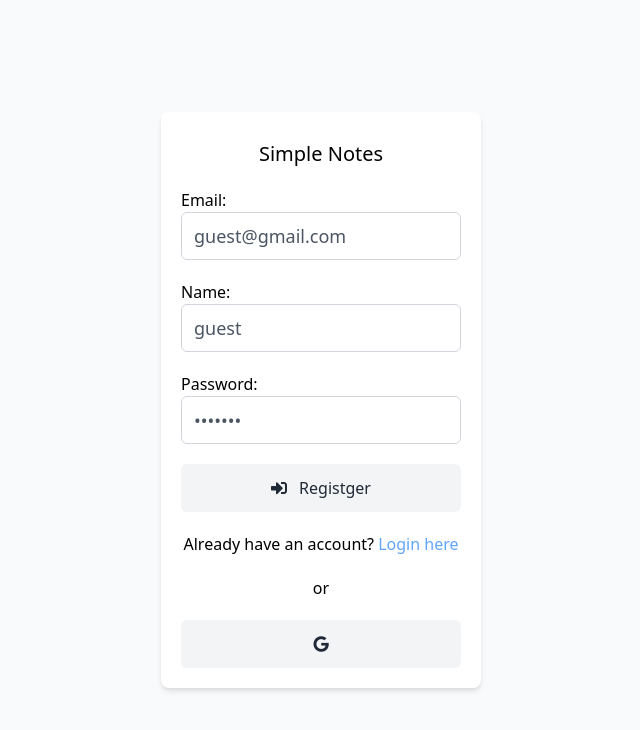
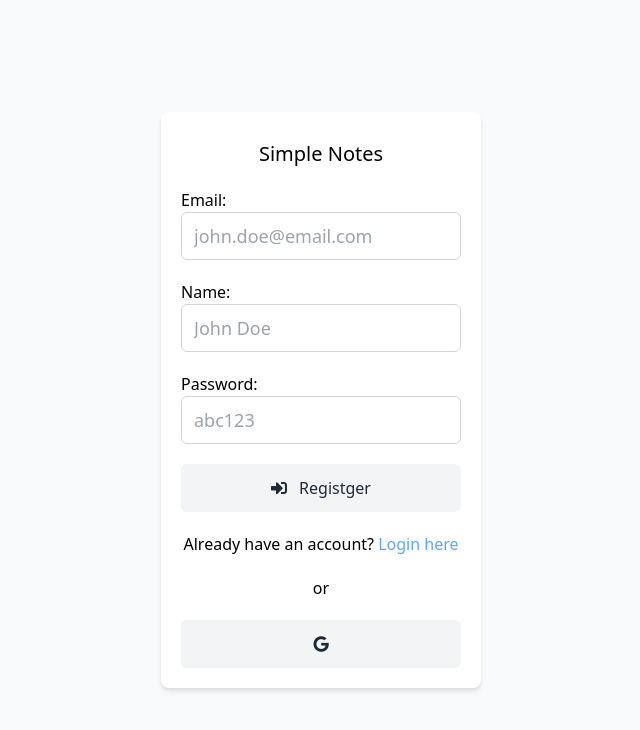
Before and after one commit to Boki87/simple-notes-client, a Vue app: page /register in a window 1280 px wide. Shown: the top 730 px of the page, without its empty margins (319-959 px from the left). Built offline with nearby package versions, Linux system fonts and the light colour scheme; no server answers; what vue3-click-away would draw is missing.

Commit message:
register page correction

```diff
--- a/src/views/Register.vue
+++ b/src/views/Register.vue
@@ -69,9 +69,9 @@ export default {
         const router = useRouter()
 
         let form = reactive({
-            name: 'guest',
-            email: 'guest@gmail.com',
-            password: '1234567',
+            name: '',
+            email: '',
+            password: '',
         })
 
         let error = ref(false)
```
